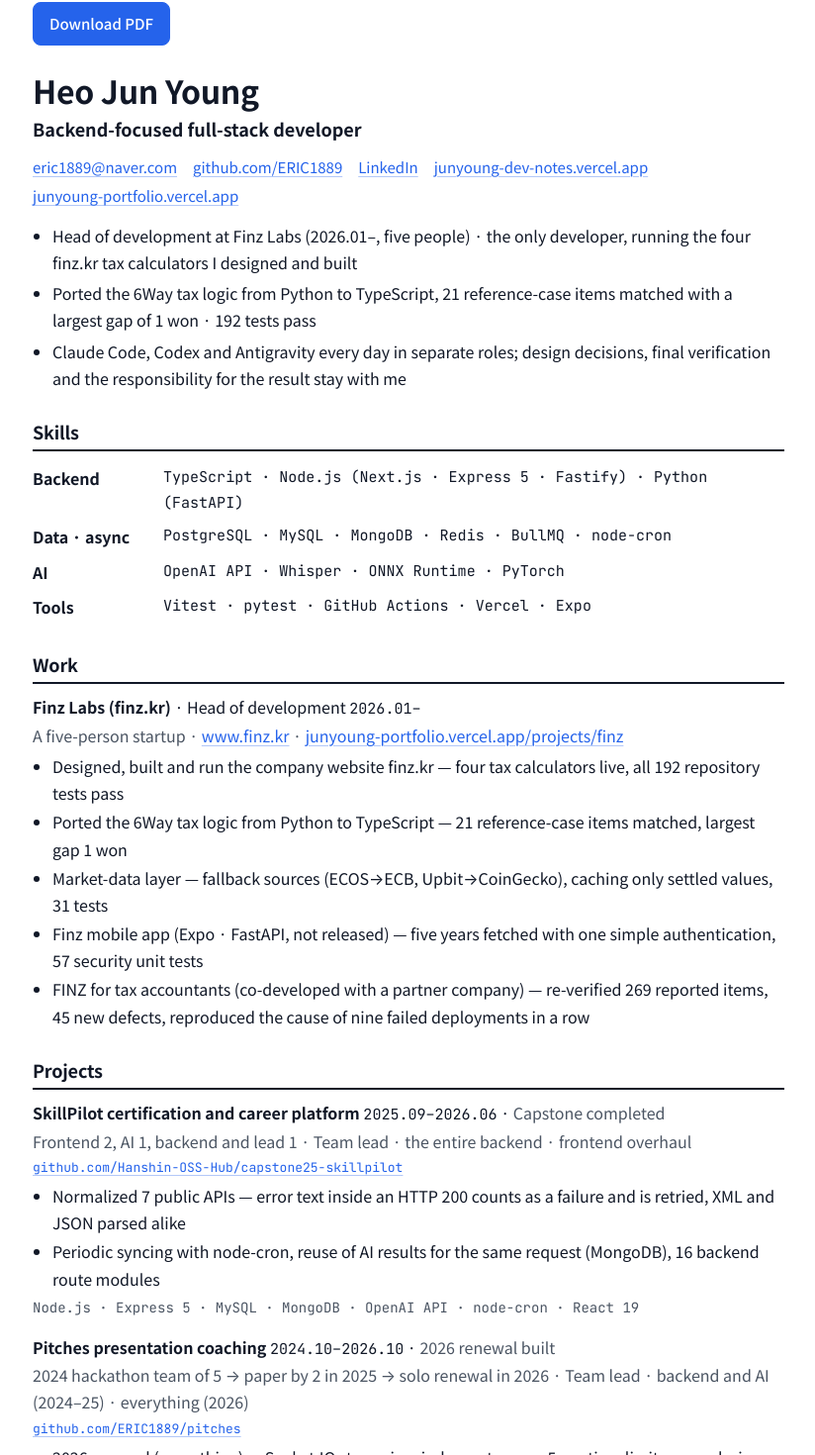
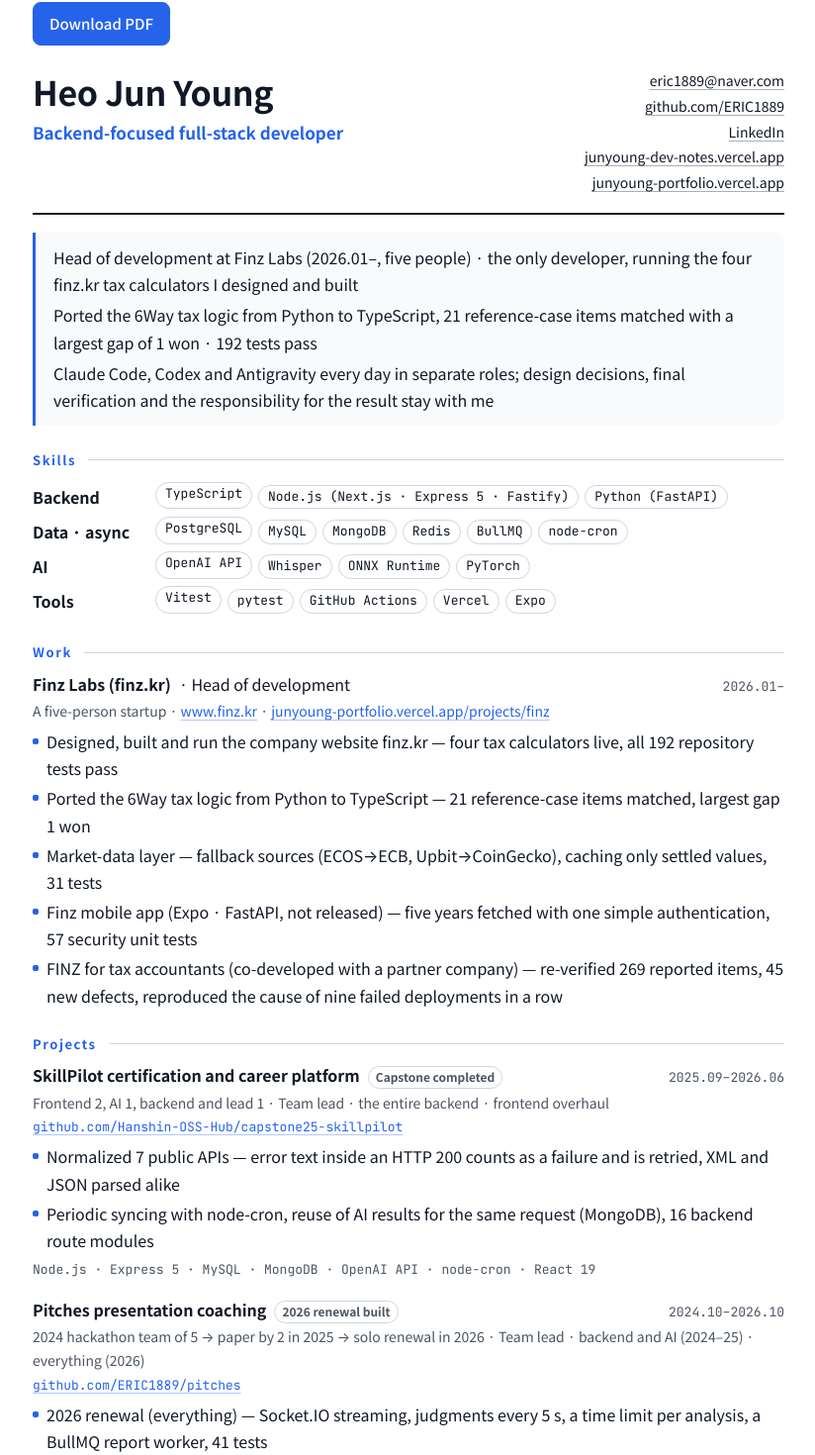
Before and after one commit to ERIC1889/portfolio, a Next.js app: page /resume in a window 1280 px wide. Shown: the part 107-1577 px from the top of the page at 99% size, without its empty margins (227-1051 px from the left). Built offline with nearby package versions, Linux system fonts and the light colour scheme.

Commit message:
resume: developer-résumé layout — two-column header (name, title, service line | contacts), accent summary block, skills as chips, titles with right-aligned periods and status pills, awards and activities with right-aligned dates, accent section labels with a rule; PDF reprinted (2 pages)

```diff
--- a/src/app/globals.css
+++ b/src/app/globals.css
@@ -1259,74 +1259,155 @@ a:hover {
 .resume-actions {
   margin-bottom: 24px;
 }
+.resume-head {
+  display: grid;
+  grid-template-columns: minmax(0, 1fr) auto;
+  gap: 12px 32px;
+  align-items: start;
+  padding-bottom: 18px;
+  border-bottom: 2px solid var(--text);
+}
 .resume-head h1 {
-  font-size: 32px;
+  font-size: 34px;
+  font-weight: 800;
+  letter-spacing: -0.01em;
+}
+.resume-role {
+  margin-top: 4px;
+  font-size: 17px;
+  font-weight: 600;
+  color: var(--accent);
+}
+.resume-service {
+  margin-top: 8px;
+  font-size: 14px;
+  color: var(--text-2);
+}
+.resume-contacts {
+  display: grid;
+  gap: 2px;
+  justify-items: end;
+  margin: 0;
+  font-size: 14px;
+  text-align: right;
+}
+.resume-contacts a {
+  color: var(--text);
+}
+.resume-summary {
+  display: grid;
+  gap: 4px;
+  margin-top: 18px;
+  padding: 12px 16px 12px 18px;
+  border-left: 3px solid var(--accent);
+  border-radius: 0 10px 10px 0;
+  background: var(--bg-subtle);
+  list-style: none;
+}
+.resume-part {
+  margin-top: 26px;
+}
+.resume-part h2 {
+  display: flex;
+  align-items: center;
+  gap: 12px;
+  margin-bottom: 10px;
+  font-size: 13px;
   font-weight: 700;
-}
-.resume-role {
-  margin-top: 2px;
-  font-size: 18px;
-  font-weight: 600;
-}
-.resume-contacts {
+  letter-spacing: 0.12em;
+  color: var(--accent);
+}
+.resume-part h2::after {
+  content: '';
+  flex: 1;
+  height: 1px;
+  background: var(--border-strong);
+}
+.resume-part ul:not(.resume-chips) {
+  list-style: none;
+  padding-left: 0;
+}
+.resume-part ul:not(.resume-chips) > li {
+  position: relative;
+  padding-left: 14px;
+}
+.resume-part ul:not(.resume-chips) > li::before {
+  content: '';
+  position: absolute;
+  left: 0;
+  top: 0.62em;
+  width: 6px;
+  height: 6px;
+  border-radius: 2px;
+  background: var(--accent);
+}
+.resume-part li + li {
+  margin-top: 3px;
+}
+.resume-skills > div {
+  display: grid;
+  grid-template-columns: 112px minmax(0, 1fr);
+  gap: 12px;
+  align-items: start;
+  padding: 3px 0;
+}
+.resume-skills dt {
+  padding-top: 2px;
+  font-weight: 700;
+}
+.resume-chips {
   display: flex;
   flex-wrap: wrap;
-  gap: 4px 16px;
-  margin-top: 10px;
-  font-size: 15px;
-}
-.resume-intro {
-  margin-top: 14px;
-}
-.resume-part {
-  margin-top: 28px;
-}
-.resume-part h2 {
-  padding-bottom: 6px;
-  margin-bottom: 10px;
-  border-bottom: 2px solid var(--text);
-  font-size: 18px;
-  font-weight: 700;
-}
-.resume-part ul {
-  list-style: disc;
-  padding-left: 20px;
-}
-.resume-part li + li {
+  gap: 6px;
+  list-style: none;
+  padding: 0;
+}
+.resume-chips > li {
+  padding: 1px 9px;
+  border: 1px solid var(--border-strong);
+  border-radius: 999px;
+  font-family: var(--font-mono, ui-monospace, monospace);
+  font-size: 13px;
+  line-height: 1.6;
+}
+.resume-item + .resume-item {
+  margin-top: 16px;
+}
+.resume-item-head {
+  display: flex;
+  justify-content: space-between;
+  gap: 12px;
+  align-items: baseline;
+}
+.resume-item-title {
+  display: inline-flex;
+  flex-wrap: wrap;
+  align-items: baseline;
+  gap: 4px 8px;
+}
+.resume-period,
+.resume-date {
+  flex: none;
+  color: var(--text-2);
+  font-size: 13px;
+}
+.resume-status {
+  padding: 0 7px;
+  border: 1px solid var(--border-strong);
+  border-radius: 999px;
+  font-size: 12px;
+  font-weight: 600;
+  color: var(--text-2);
+}
+.resume-meta {
   margin-top: 2px;
-}
-.resume-skills > div {
-  display: grid;
-  grid-template-columns: 120px minmax(0, 1fr);
-  gap: 12px;
-  padding: 4px 0;
-}
-.resume-skills dt {
-  font-weight: 700;
-}
-.resume-item + .resume-item {
-  margin-top: 14px;
+  font-size: 14px;
 }
 .resume-item ul {
-  margin-top: 4px;
-}
-.resume-service {
-  margin-top: 8px;
-  font-size: 15px;
-  color: var(--text-2);
-}
-.resume-summary {
-  display: grid;
-  gap: 4px;
-  margin-top: 14px;
-  padding-left: 20px;
-  list-style: disc;
+  margin-top: 5px;
 }
 .resume-item-summary {
   margin-top: 6px;
-}
-.resume-status {
-  color: var(--text-2);
 }
 .resume-links {
   margin-top: 2px;
@@ -1334,9 +1415,14 @@ a:hover {
   color: var(--text-2);
 }
 .resume-stack {
-  margin-top: 4px;
-  font-size: 14px;
-  color: var(--text-2);
+  margin-top: 5px;
+  font-size: 13px;
+  color: var(--text-2);
+}
+.resume-rows > li {
+  display: flex;
+  justify-content: space-between;
+  gap: 12px;
 }
 
 @media (max-width: 1040px) {
@@ -1593,6 +1679,18 @@ a:hover {
   }
   .resume-skills > div {
     grid-template-columns: minmax(0, 1fr);
+    gap: 4px;
+  }
+  .resume-head {
+    grid-template-columns: minmax(0, 1fr);
+  }
+  .resume-contacts {
+    justify-items: start;
+    text-align: left;
+  }
+  .resume-item-head,
+  .resume-rows > li {
+    flex-direction: column;
     gap: 0;
   }
 }
@@ -1643,50 +1741,73 @@ a:hover {
     color: inherit;
     text-decoration: none;
   }
+  .resume-head {
+    gap: 6pt 18pt;
+    padding-bottom: 8pt;
+  }
   .resume-head h1 {
-    font-size: 22pt;
+    font-size: 21pt;
   }
   .resume-role {
-    font-size: 12pt;
+    margin-top: 1pt;
+    font-size: 11.5pt;
+  }
+  .resume-service {
+    margin-top: 4pt;
+    font-size: 9.2pt;
   }
   .resume-contacts {
-    font-size: 9.5pt;
+    font-size: 9.2pt;
+    gap: 0;
+  }
+  .resume-summary {
+    margin-top: 9pt;
+    padding: 6pt 10pt 6pt 11pt;
+    gap: 1pt;
+    background: #f3f6fb;
   }
   .resume-part {
     margin-top: 10pt;
   }
   .resume-part h2 {
-    font-size: 11.5pt;
-    margin-bottom: 4pt;
-    padding-bottom: 2pt;
+    margin-bottom: 5pt;
+    font-size: 9.5pt;
     break-after: avoid;
   }
+  .resume-part h2::after {
+    background: #cbd5e1;
+  }
+  .resume-skills > div {
+    grid-template-columns: 78pt minmax(0, 1fr);
+    gap: 8pt;
+    padding: 1.5pt 0;
+  }
+  .resume-chips {
+    gap: 3pt 4pt;
+  }
+  .resume-chips > li {
+    padding: 0 6pt;
+    border-color: #cbd5e1;
+    font-size: 8.4pt;
+    line-height: 1.55;
+  }
   .resume-item + .resume-item {
-    margin-top: 6pt;
+    margin-top: 7pt;
   }
   .resume-item,
   .resume-skills > div {
     break-inside: avoid;
   }
+  .resume-period,
+  .resume-date,
+  .resume-meta,
+  .resume-links,
   .resume-stack {
-    font-size: 8.5pt;
-  }
-  .resume-contacts {
-    margin-top: 6px;
-  }
-  .resume-summary {
-    margin-top: 6pt;
-    gap: 0;
-  }
-  .resume-skills > div {
-    padding: 2px 0;
-  }
-  .resume-service {
-    margin-top: 4pt;
-    font-size: 9.5pt;
-  }
-  .resume-links {
-    font-size: 8.5pt;
+    font-size: 8.6pt;
+  }
+  .resume-status {
+    border-color: #cbd5e1;
+    font-size: 8pt;
   }
 }
 
--- a/src/components/pages/Resume.tsx
+++ b/src/components/pages/Resume.tsx
@@ -20,6 +20,16 @@ function Part({ title, children }: { title: L; children: ReactNode }) {
       <h2>{t(title)}</h2>
       {children}
     </section>
+  )
+}
+
+function Chips({ items }: { items: string[] }) {
+  return (
+    <ul className="resume-chips">
+      {items.map((item) => (
+        <li key={item}>{item}</li>
+      ))}
+    </ul>
   )
 }
 
@@ -47,8 +57,11 @@ export function Resume({ profile, archive, projects, topAwards, topActivities, s
         </p>
 
         <header className="resume-head">
+          <div className="resume-head-main">
             <h1>{t(profile.name)}</h1>
             <p className="resume-role">{t(variant.role ?? profile.role)}</p>
+            {variant.service && <p className="resume-service">{t(variant.service)}</p>}
+          </div>
           <ul className="resume-contacts">
             {variant.phone && (
               <li>
@@ -64,20 +77,22 @@ export function Resume({ profile, archive, projects, topAwards, topActivities, s
               <a href={siteUrl}>{host(siteUrl)}</a>
             </li>
           </ul>
-          {variant.service && <p className="resume-service">{t(variant.service)}</p>}
+        </header>
+
         <ul className="resume-summary" aria-label={t(UI.resumeSummary)}>
           {variant.summary.map((line) => (
             <li key={line.ko}>{t(line)}</li>
           ))}
         </ul>
-        </header>
 
         <Part title={SECTION_TITLES.skills}>
           <dl className="resume-skills">
             {variant.skills.map((row) => (
               <div key={row.area.ko}>
                 <dt>{t(row.area)}</dt>
-                <dd className="mono">{row.items.join(' · ')}</dd>
+                <dd>
+                  <Chips items={row.items} />
+                </dd>
               </div>
             ))}
           </dl>
@@ -90,9 +105,12 @@ export function Resume({ profile, archive, projects, topAwards, topActivities, s
             return (
               <div key={job.org.ko} className="resume-item">
                 <p className="resume-item-head">
-                  <strong>{t(job.org)}</strong> · {t(job.title)} <span className="mono">{job.period}</span>
+                  <span className="resume-item-title">
+                    <strong>{t(job.org)}</strong> · {t(job.title)}
+                  </span>{' '}
+                  <span className="mono resume-period">{job.period}</span>
                 </p>
-                <p className="muted">
+                <p className="muted resume-meta">
                   {t(job.context)}
                   {site && (
                     <>
@@ -126,15 +144,13 @@ export function Resume({ profile, archive, projects, topAwards, topActivities, s
             return (
               <div key={project.slug} className="resume-item">
                 <p className="resume-item-head">
-                  <strong>{t(projectTitle(project))}</strong> <span className="mono">{project.period}</span>
-                  {project.status && (
-                    <>
-                      {' · '}
-                      <span className="resume-status">{t(project.status)}</span>
-                    </>
-                  )}
+                  <span className="resume-item-title">
+                    <strong>{t(projectTitle(project))}</strong>
+                    {project.status && <span className="resume-status">{t(project.status)}</span>}
+                  </span>{' '}
+                  <span className="mono resume-period">{project.period}</span>
                 </p>
-                <p className="muted">{meta}</p>
+                <p className="muted resume-meta">{meta}</p>
                 {repo && (
                   <p className="mono resume-links">
                     <a href={repo}>{host(repo)}</a>
@@ -152,10 +168,13 @@ export function Resume({ profile, archive, projects, topAwards, topActivities, s
         </Part>
 
         <Part title={ARCHIVE_HEADINGS.educationAndCerts}>
-          <p>
-            <strong>{t(archive.education.school)}</strong> · {t(archive.education.major)} <span className="mono">{archive.education.period}</span>
+          <p className="resume-item-head">
+            <span className="resume-item-title">
+              <strong>{t(archive.education.school)}</strong> · {t(archive.education.major)}
+            </span>{' '}
+            <span className="mono resume-period">{archive.education.period}</span>
           </p>
-          <p className="muted">
+          <p className="muted resume-meta">
             {t(archive.education.note)} · {t(UI.gpa)} {archive.education.gpa}
             {archive.certs.map((cert) => (
               <span key={cert.name.ko}>
@@ -167,24 +186,30 @@ export function Resume({ profile, archive, projects, topAwards, topActivities, s
         </Part>
 
         <Part title={{ ko: '수상·활동', en: 'Awards and activities' }}>
-          <ul>
+          <ul className="resume-rows">
             {awards.map((award) => {
               const name = nameOf(award.project)
               return (
                 <li key={award.name.ko}>
+                  <span>
                     {t(award.name)}
-                  {name && ` (${name})`} — {t(award.org)} <span className="mono">{award.date}</span>
+                    {name && ` (${name})`} — {t(award.org)}
+                  </span>{' '}
+                  <span className="mono resume-date">{award.date}</span>
                 </li>
               )
             })}
             {activities.map((activity) => (
               <li key={activity.name.ko}>
-                {t(activity.name)} — {t(activity.org)} <span className="mono">{activity.period}</span>
+                <span>
+                  {t(activity.name)} — {t(activity.org)}
+                </span>{' '}
+                <span className="mono resume-date">{activity.period}</span>
               </li>
             ))}
           </ul>
           {otherAwards > 0 && (
-            <p className="muted">
+            <p className="muted resume-meta">
               {t({ ko: `수상 외 ${otherAwards}건 · 전체 기록 `, en: `${otherAwards} more awards · full record ` })}
               <a href={archiveUrl}>{host(archiveUrl)}</a>
             </p>
@@ -192,7 +217,7 @@ export function Resume({ profile, archive, projects, topAwards, topActivities, s
         </Part>
 
         <Part title={UI.papers}>
-          <p>
+          <p className="resume-meta">
             {t({
               ko: `학술대회 논문 ${counts.conference}편 (국제 ${counts.international}편 · 1저자 ${counts.firstAuthor}편)`,
               en: `${counts.conference} conference papers (${counts.international} international · ${counts.firstAuthor} first-author)`,
```
Also changed, not shown: 1 other file (tests, documents, lock files or other folders). Lines whose indentation alone changed are shown as unchanged.
